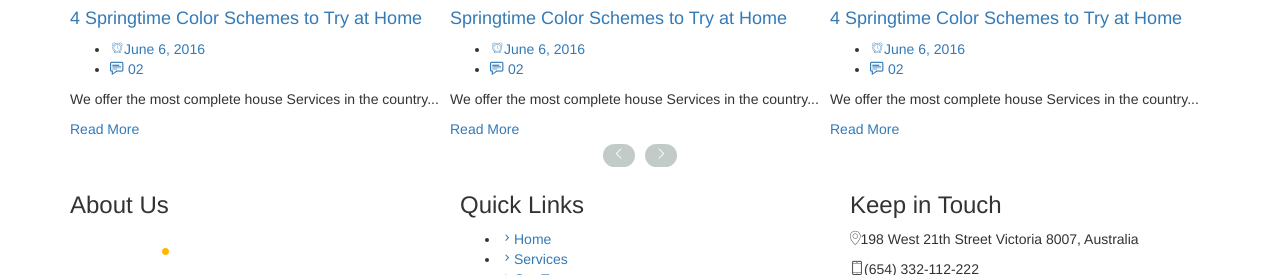
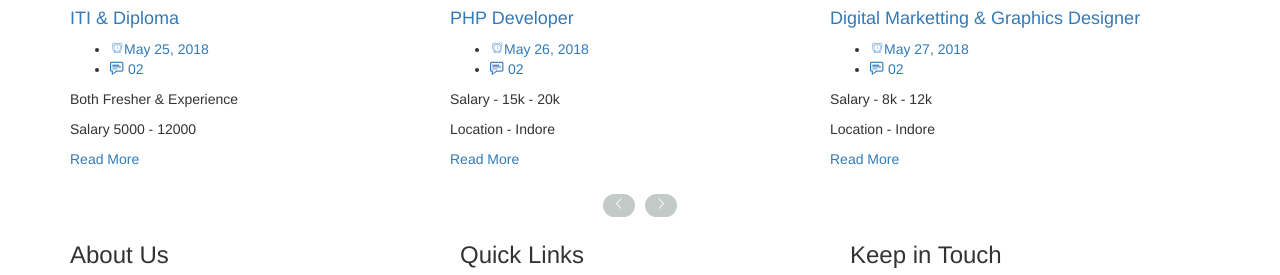
Before and after one commit to Anjali555/django-terracross1, a Django app: page / in a window 1280 px wide. Shown: the part 2413-2688 px from the top of the page. Run offline with Django 3.2, Linux system fonts and the light colour scheme; some libraries are stand-ins or nearby versions; some web fonts are replaced.

Commit message:
Update index.html

```diff
--- a/Terracross/templates/website/index.html
+++ b/Terracross/templates/website/index.html
@@ -63,8 +63,8 @@
         <button type="button" class="navbar-toggle" data-toggle="collapse" data-target="#navbar-menu">
           <i class="fa fa-bars"></i>
         </button>
-        <a class="navbar-brand" href=""><img src="{% static 'images/logo-white.png' %}" alt="logo" class="logo logo-display">
-        <img src="{% static 'images/logo.png' %}" class="logo logo-scrolled" alt="">
+        <a class="navbar-brand" href="">
+        <img src="{% static 'images/TC-LOGO-1.jpg' %}" class="logo logo-scrolled" alt="">
         </a>
       </div>
       <div class="collapse navbar-collapse" id="navbar-menu">
@@ -74,7 +74,7 @@
 
 
           <li class="dropdown megamenu-fw">
-            <a href="#" class="dropdown-toggle" data-toggle="dropdown">Services</a>
+            <a href="#" class="dropdown-toggle" data-toggle="dropdown" style="color:#111111">Services</a>
             <ul class="dropdown-menu megamenu-content" role="menu">
               <li>
                 <div class="row">
@@ -186,7 +186,7 @@
         data-transform_in="z:0;rX:0;rY:0;rZ:0;sX:0.9;sY:0.9;skX:0;skY:0;opacity:0;s:1500;e:Power3.easeInOut;"
         data-transform_out="y:[100%];s:1000;e:Power2.easeInOut;s:1000;e:Power2.easeInOut;"
         data-mask_out="x:inherit;y:inherit;s:inherit;e:inherit;"
-        data-start="800"><h1>Take The First Step</h1>
+        data-start="800"><h1 style="color:#111111">Development</h1>
         </div>
         <div class="tp-caption tp-resizeme"
         data-x="['center','center','center','center']" data-hoffset="['0','0','0','0']"
@@ -228,17 +228,17 @@
       <div class="col-sm-4 icon_box text-center heading_space wow fadeInUp" data-wow-delay="600ms">
          <i class="icon-globe"></i>
          <h4 class="text-capitalize bottom20 margin10">Our Mission</h4>
-         <p class="no_bottom">Keep away from people who try to belittle your ambitions. Small people always do that but the really great.</p>
+         <p class="no_bottom">Terra Cross help to provide job to the aspirants who are seeking jobs with their skills. We also develops software prototype to bring Company Ideas to the real world.</p>
       </div>
       <div class="col-sm-4 icon_box text-center heading_space wow fadeInUp" data-wow-delay="400ms">
          <i class="icon-layers"></i>
          <h4 class="text-capitalize bottom20 margin10"> Our Vision</h4>
-         <p class="no_bottom">Keep away from people who try to belittle your ambitions. Small people always do that but the really great.</p>
+         <p class="no_bottom"> Our vision is to increase India's economy and to provide best company to our aspirants.</p>
       </div>
       <div class="col-sm-4 icon_box text-center heading_space wow fadeInUp" data-wow-delay="500ms">
          <i class="icon-laptop"></i>
          <h4 class="text-capitalize bottom20 margin10">Our Strategy</h4>
-         <p class="no_bottom">Keep away from people who try to belittle your ambitions. Small people always do that but the really great.</p>
+         <p class="no_bottom">Our strategy is to placed the Right person to the right place.</p>
       </div>
       </div>
     </div>
@@ -265,50 +265,50 @@
           <div id="course_slider" class="owl-carousel">
             <div class="item">
               <div class="image bottom20">
-                <img src="{% static 'images/course1.jpg' %}" alt="Courses" class="img-responsive border_radius">
+                <img src="{% static 'images/pexels-photo-109371.jpeg.resized.jpeg' %}" alt="Courses" class="img-responsive border_radius">
               </div>
-              <h3 class="bottom15"><a href="">Introduction LearnPress</a></h3>
-              <p class="bottom15">We offer the most complete house renovating services in the country, from kitchen design to bathroom remodeling.</p>
+              <h3 class="bottom15"><a href="">Web Development</a></h3>
+              <p class="bottom15">We offer Web Development and Designing services.</p>
               <a href="" class="btn_common blue border_radius">Read More</a>
             </div>
             <div class="item">
               <div class="image bottom20">
-                <img src="{% static 'images/course2.jpg' %}" alt="Courses" class="img-responsive border_radius">
+                <img src="{% static 'images/pexels-photo-892757.jpeg.resized.jpeg' %}" alt="Courses" class="img-responsive border_radius">
               </div>
-              <h3 class="bottom15"><a href="course_detail.html">Introduction LearnPress</a></h3>
-              <p class="bottom15">We offer the most complete house renovating services in the country, from kitchen design to bathroom remodeling.</p>
+              <h3 class="bottom15"><a href="course_detail.html">Mobile App Development</a></h3>
+              <p class="bottom15">We offer Mobile App Development Services.</p>
               <a href="" class="btn_common blue border_radius">Read More</a>
             </div>
             <div class="item">
               <div class="image bottom20">
-                <img src="{% static 'images/course3.jpg' %}" alt="Courses" class="img-responsive border_radius">
+                <img src="{% static 'images/pexels-photo-776615.jpeg.resized.jpeg' %}" alt="Courses" class="img-responsive border_radius">
               </div>
-              <h3 class="bottom15"><a href="course_detail.html">Introduction LearnPress</a></h3>
-              <p class="bottom15">We offer the most complete house renovating services in the country, from kitchen design to bathroom remodeling.</p>
+              <h3 class="bottom15"><a href="course_detail.html">Job Services</a></h3>
+              <p class="bottom15">We offer Job Sevices to the aspirants seeking jobs through their skills.</p>
               <a href="" class="btn_common blue border_radius">Read More</a>
             </div>
             <div class="item">
               <div class="image bottom20">
-                <img src="{% static 'images/course1.jpg' %}" alt="Courses" class="img-responsive border_radius">
+                <img src="{% static 'images/people-office-group-team.jpg.resized.jpg' %}" alt="Courses" class="img-responsive border_radius">
               </div>
-              <h3 class="bottom15"><a href="">Introduction LearnPress</a></h3>
-              <p class="bottom15">We offer the most complete house renovating services in the country, from kitchen design to bathroom remodeling.</p>
+              <h3 class="bottom15"><a href="">Consultancy</a></h3>
+              <p class="bottom15">We offer consultancy services.</p>
               <a href="" class="btn_common blue border_radius">Read More</a>
             </div>
             <div class="item">
               <div class="image bottom20">
-                <img src="{% static 'images/course2.jpg' %}" alt="Courses" class="img-responsive border_radius">
+                <img src="{% static 'images/sales.jpg.resized.jpg' %}" alt="Courses" class="img-responsive border_radius">
               </div>
-              <h3 class="bottom15"><a href="">Introduction LearnPress</a></h3>
-              <p class="bottom15">We offer the most complete house renovating services in the country, from kitchen design to bathroom remodeling.</p>
+              <h3 class="bottom15"><a href="">Sales/Marketting Jobs</a></h3>
+              <p class="bottom15">We offer Jobs in Sales & marketting.</p>
               <a href="" class="btn_common blue border_radius">Read More</a>
             </div>
             <div class="item">
               <div class="image bottom20">
-                <img src="{% static 'images/course3.jpg' %}" alt="Courses" class="img-responsive border_radius">
+                <img src="{% static 'images/bank.jpg.resized.jpg' %}" alt="Courses" class="img-responsive border_radius">
               </div>
-              <h3 class="bottom15"><a href="">Introduction LearnPress</a></h3>
-              <p class="bottom15">We offer the most complete house renovating services in the country, from kitchen design to bathroom remodeling.</p>
+              <h3 class="bottom15"><a href="">Banking Jobs</a></h3>
+              <p class="bottom15">We offer Jobs in Banking Sector.</p>
               <a href="" class="btn_common blue border_radius">Read More</a>
             </div>
           </div>
@@ -425,15 +425,16 @@
             <div class="item">
               <div class="content_wrap">
                 <div class="image">
-                  <img src="{% static 'images/news1.jpg' %}" alt="Edua" class="img-responsive border_radius">
+                  <img src="{% static 'images/job-provider-comp-1-Opti.jpg.resized.jpg' %}" alt="Edua" class="img-responsive border_radius">
                 </div>
                 <div class="news_box border_radius">
-                  <h4><a href="">4 Springtime Color Schemes to Try at Home</a></h4>
+                  <h4><a href="">ITI & Diploma</a></h4>
                   <ul class="commment">
-                    <li><a href="#."><i class="icon-icons20"></i>June 6, 2016</a></li>
+                    <li><a href="#."><i class="icon-icons20"></i>May 25, 2018</a></li>
                     <li><a href="#."><i class="icon-comment"></i> 02</a></li>
                   </ul>
-                  <p>We offer the most complete house Services in the country...</p>
+                  <p>Both Fresher & Experience</p>
+                  <p>Salary 5000 - 12000 </p>
                   <a href="" class="readmore">Read More</a>
                 </div>
               </div>
@@ -441,15 +442,16 @@
             <div class="item">
               <div class="content_wrap">
                 <div class="image">
-                  <img src="{% static 'images/news2.jpg' %}" alt="Edua" class="img-responsive border_radius">
+                  <img src="{% static 'images/job-provider-comp-1-Opti.jpg.resized.jpg' %}" alt="Edua" class="img-responsive border_radius">
                 </div>
                 <div class="news_box border_radius">
-                  <h4><a href="blog_detail.html"> Springtime Color Schemes to Try at Home</a></h4>
+                  <h4><a href="blog_detail.html">PHP Developer</a></h4>
                   <ul class="commment">
-                    <li><a href="#."><i class="icon-icons20"></i>June 6, 2016</a></li>
+                    <li><a href="#."><i class="icon-icons20"></i>May 26, 2018</a></li>
                     <li><a href="#."><i class="icon-comment"></i> 02</a></li>
                   </ul>
-                  <p>We offer the most complete house Services in the country...</p>
+                  <p>Salary - 15k - 20k</p>
+                  <p>Location - Indore</p>
                   <a href="" class="readmore">Read More</a>
                 </div>
               </div>
@@ -457,15 +459,16 @@
             <div class="item">
               <div class="content_wrap">
                 <div class="image">
-                  <img src="{% static 'images/news3.jpg' %}" alt="Edua" class="img-responsive border_radius">
+                  <img src="{% static 'images/job-provider-comp-1-Opti.jpg.resized.jpg' %}" alt="Edua" class="img-responsive border_radius">
                 </div>
                 <div class="news_box border_radius">
-                  <h4><a href="">4 Springtime Color Schemes to Try at Home</a></h4>
+                  <h4><a href="">Digital Marketting & Graphics Designer</a></h4>
                   <ul class="commment">
-                    <li><a href="#."><i class="icon-icons20"></i>June 6, 2016</a></li>
+                    <li><a href="#."><i class="icon-icons20"></i>May 27, 2018</a></li>
                     <li><a href="#."><i class="icon-comment"></i> 02</a></li>
                   </ul>
-                  <p>We offer the most complete house Services in the country...</p>
+                  <p>Salary - 8k - 12k</p>
+                  <p>Location - Indore</p>
                   <a href="" class="readmore">Read More</a>
                 </div>
               </div>
@@ -473,15 +476,16 @@
             <div class="item">
               <div class="content_wrap">
                 <div class="image">
-                  <img src="{% static 'images/news1.jpg' %}" alt="Edua" class="img-responsive border_radius">
+                  <img src="{% static 'images/job-provider-comp-1-Opti.jpg.resized.jpg' %}" alt="Edua" class="img-responsive border_radius">
                 </div>
                 <div class="news_box border_radius">
-                  <h4><a href="">4 Springtime Color Schemes to Try at Home</a></h4>
+                  <h4><a href="">Java Developer</a></h4>
                   <ul class="commment">
-                    <li><a href="#."><i class="icon-icons20"></i>June 6, 2016</a></li>
+                    <li><a href="#."><i class="icon-icons20"></i>May 27, 2018</a></li>
                     <li><a href="#."><i class="icon-comment"></i> 02</a></li>
                   </ul>
-                  <p>We offer the most complete house Services in the country...</p>
+                  <p>Salary - 7k - 10k</p>
+                  <p>Location - Indore</p>
                   <a href="" class="readmore">Read More</a>
                 </div>
               </div>
@@ -489,15 +493,16 @@
             <div class="item">
               <div class="content_wrap">
                 <div class="image">
-                  <img src="{% static 'images/news2.jpg' %}" alt="Edua" class="img-responsive border_radius">
+                  <img src="{% static 'images/job-provider-comp-1-Opti.jpg.resized.jpg' %}" alt="Edua" class="img-responsive border_radius">
                 </div>
                 <div class="news_box border_radius">
-                  <h4><a href="">4 Springtime Color Schemes to Try at Home</a></h4>
+                  <h4><a href="">Female receptionist (Both Fresher & Experience)</a></h4>
                   <ul class="commment">
-                    <li><a href="#."><i class="icon-icons20"></i>June 6, 2016</a></li>
+                    <li><a href="#."><i class="icon-icons20"></i>May 28, 2018</a></li>
                     <li><a href="#."><i class="icon-comment"></i> 02</a></li>
                   </ul>
-                  <p>We offer the most complete house Services in the country...</p>
+                  <p>Salary - 8k-9k</p>
+                  <p>Location - Indore</p>
                   <a href="" class="readmore">Read More</a>
                 </div>
               </div>
@@ -505,15 +510,16 @@
             <div class="item">
               <div class="content_wrap">
                 <div class="image">
-                  <img src="{% static 'images/news3.jpg' %}" alt="Edua" class="img-responsive border_radius">
+                  <img src="{% static 'images/job-provider-comp-1-Opti.jpg.resized.jpg' %}" alt="Edua" class="img-responsive border_radius">
                 </div>
                 <div class="news_box border_radius">
-                  <h4><a href="">4 Springtime Color Schemes to Try at Home</a></h4>
+                  <h4><a href="">Business development Executive</a></h4>
                   <ul class="commment">
-                    <li><a href="#."><i class="icon-icons20"></i>June 6, 2016</a></li>
+                    <li><a href="#."><i class="icon-icons20"></i>May 28, 2018</a></li>
                     <li><a href="#."><i class="icon-comment"></i> 02</a></li>
                   </ul>
-                  <p>We offer the most complete house Services in the country...</p>
+                  <p>Salary - 8000+incentives</p>
+                  <p>Location - Singrauli/Waidhan</p>
                   <a href="" class="readmore">Read More</a>
                 </div>
               </div>
@@ -533,8 +539,8 @@
     <div class="row">
       <div class="col-md-4 col-sm-4 footer_panel bottom25">
         <h3 class="heading bottom25">About Us<span class="divider-left"></span></h3>
-        <a href="" class="footer_logo bottom25"><img src="{% static 'images/logo-white.png' %}" alt="Edua"></a>
-        <p>We offer the most complete house renovating services in the country, from kitchen design to bathroom remodeling.</p>
+        <a href="" class="footer_logo bottom25"><img src="{% static 'images/TC-LOGO-1.jpg.resized.jpg.resized.jpg' %}" alt="Edua"></a>
+        <p>Developed India will only with skilled workers.And we are providing skilled workers to develop.</p>
         <ul class="social_icon top25">
           <li><a href="#." class="facebook"><i class="fa fa-facebook"></i></a></li>
           <li><a href="#." class="twitter"><i class="icon-twitter4"></i></a></li>
@@ -559,10 +565,10 @@
       </div>
       <div class="col-md-4 col-sm-4 footer_panel bottom25">
         <h3 class="heading bottom25">Keep in Touch <span class="divider-left"></span></h3>
-        <p class=" address"><i class="icon-map-pin"></i>198 West 21th Street Victoria 8007, Australia</p>
-        <p class=" address"><i class="icon-phone"></i>(654) 332-112-222</p>
-        <p class=" address"><i class="icon-mail"></i><a href="mailto:Edua@info.com">Edua@info.com</a></p>
-        <img src="images/footer-map.png" alt="we are here" class="img-responsive">
+        <p class=" address"><i class="icon-map-pin"></i>305, 3rd Floor, President Plaza near Madhu Milan square, Indore</p>
+        <p class=" address"><i class="icon-phone"></i>(+91) 87700 48543</p>
+        <p class=" address"><i class="icon-mail"></i><a href="mailto:info@terracross.org">info@terracross.org</a></p>
+        <img src="{% static 'images/footer-map.png' %}" alt="we are here" class="img-responsive">
 
       </div>
     </div>
```
Also changed, not shown: other parts of Terracross/templates/website/index.html (+14 -14 lines).
